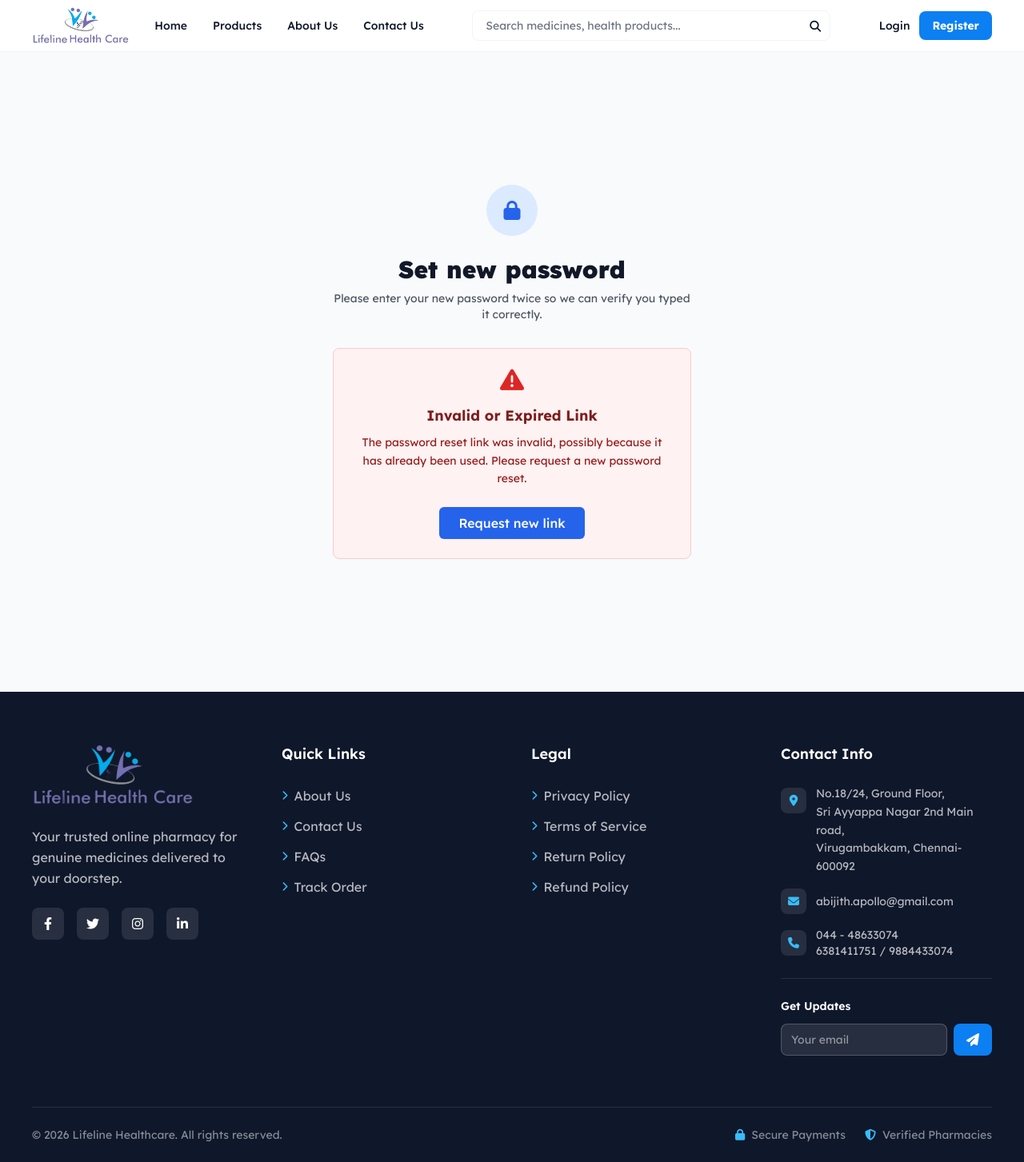
After one commit to suhaibpalli/lifeline_pharma, a Django app: page /accounts/password-reset-confirm/1/1/ in a window 1280 px wide. The commit adds this page. Shown: the whole page at 80% size. Run offline with Django 5.2, Linux system fonts and the light colour scheme; data that the repository does not hold is empty; style sheets or scripts are compiled from the project's sources; some libraries are stand-ins or nearby versions.

Commit message:
feat: implement user authentication and password reset functionality with templates and forms

```diff
--- a/apps/accounts/urls.py
+++ b/apps/accounts/urls.py
@@ -1,5 +1,7 @@
-from django.urls import path
+from django.urls import path, reverse_lazy
+from django.contrib.auth import views as auth_views
 from . import views
+from .forms import CustomPasswordResetForm
 
 app_name = 'accounts'
 
@@ -13,6 +15,43 @@ urlpatterns = [
     # Authentication URLs
     path('login/', views.CustomLoginView.as_view(), name='login'),
     path('logout/', views.logout_view, name='logout'),
+
+    # Password Reset URLs
+    path(
+        'password-reset/',
+        auth_views.PasswordResetView.as_view(
+            template_name='accounts/password_reset_form.html',
+            email_template_name='accounts/password_reset_email.txt',
+            html_email_template_name='accounts/password_reset_email.html',
+            subject_template_name='accounts/password_reset_subject.txt',
+            success_url=reverse_lazy('accounts:password_reset_done'),
+            form_class=CustomPasswordResetForm,
+            extra_email_context={'site_name': 'Lifeline Healthcare'}
+        ),
+        name='password_reset'
+    ),
+    path(
+        'password-reset/done/',
+        auth_views.PasswordResetDoneView.as_view(
+            template_name='accounts/password_reset_done.html'
+        ),
+        name='password_reset_done'
+    ),
+    path(
+        'password-reset-confirm/<uidb64>/<token>/',
+        auth_views.PasswordResetConfirmView.as_view(
+            template_name='accounts/password_reset_confirm.html',
+            success_url=reverse_lazy('accounts:password_reset_complete')
+        ),
+        name='password_reset_confirm'
+    ),
+    path(
+        'password-reset-complete/',
+        auth_views.PasswordResetCompleteView.as_view(
+            template_name='accounts/password_reset_complete.html'
+        ),
+        name='password_reset_complete'
+    ),
 
     # Profile URLs
     path('profile/', views.ProfileView.as_view(), name='profile'),
--- a/templates/accounts/login.html
+++ b/templates/accounts/login.html
@@ -52,7 +52,7 @@
                 </div>
 
                 <div class="text-sm">
-                    <a href="#" class="font-medium text-blue-600 hover:text-blue-500">
+                    <a href="{% url 'accounts:password_reset' %}" class="font-medium text-blue-600 hover:text-blue-500">
                         Forgot your password?
                     </a>
                 </div>
--- /dev/null
+++ b/templates/accounts/password_reset_confirm.html
@@ -0,0 +1,67 @@
+{% extends 'base.html' %}
+{% load widget_tweaks %}
+
+{% block title %}Set New Password - {{ site_name }}{% endblock %}
+
+{% block content %}
+<div class="min-h-screen flex items-center justify-center bg-gray-50 py-12 px-4 sm:px-6 lg:px-8">
+    <div class="max-w-md w-full space-y-8">
+        <div>
+            <div class="mx-auto w-16 h-16 bg-blue-100 rounded-full flex items-center justify-center">
+                <i class="fas fa-lock text-2xl text-blue-600"></i>
+            </div>
+            <h2 class="mt-6 text-center text-3xl font-extrabold text-gray-900">
+                Set new password
+            </h2>
+            <p class="mt-2 text-center text-sm text-gray-600">
+                Please enter your new password twice so we can verify you typed it correctly.
+            </p>
+        </div>
+
+        {% if validlink %}
+            <form class="mt-8 space-y-6" method="post">
+                {% csrf_token %}
+
+                <div class="space-y-4">
+                    {% for field in form %}
+                        <div>
+                            <label for="{{ field.id_for_label }}" class="block text-sm font-medium text-gray-700">
+                                {{ field.label }}
+                            </label>
+                            {% render_field field class="appearance-none rounded-md relative block w-full px-3 py-2 border border-gray-300 placeholder-gray-500 text-gray-900 focus:outline-none focus:ring-blue-500 focus:border-blue-500 focus:z-10 sm:text-sm" %}
+                            {% if field.errors %}
+                                {% for error in field.errors %}
+                                    <p class="mt-1 text-sm text-red-600">{{ error }}</p>
+                                {% endfor %}
+                            {% endif %}
+                            {% if field.help_text %}
+                                <p class="mt-1 text-xs text-gray-500">{{ field.help_text|safe }}</p>
+                            {% endif %}
+                        </div>
+                    {% endfor %}
+                </div>
+
+                <div>
+                    <button type="submit"
+                            class="group relative w-full flex justify-center py-2 px-4 border border-transparent text-sm font-medium rounded-md text-white bg-blue-600 hover:bg-blue-700 focus:outline-none focus:ring-2 focus:ring-offset-2 focus:ring-blue-500">
+                        Change password
+                    </button>
+                </div>
+            </form>
+        {% else %}
+            <div class="text-center bg-red-50 border border-red-200 rounded-lg p-6">
+                <i class="fas fa-exclamation-triangle text-3xl text-red-600 mb-4"></i>
+                <h3 class="text-lg font-bold text-red-900 mb-2">Invalid or Expired Link</h3>
+                <p class="text-sm text-red-800 leading-relaxed mb-6">
+                    The password reset link was invalid, possibly because it has already been used.
+                    Please request a new password reset.
+                </p>
+                <a href="{% url 'accounts:password_reset' %}"
+                   class="inline-flex items-center px-6 py-2 bg-blue-600 text-white font-medium rounded-md hover:bg-blue-700 transition-colors">
+                    Request new link
+                </a>
+            </div>
+        {% endif %}
+    </div>
+</div>
+{% endblock %}
--- /dev/null
+++ b/templates/accounts/password_reset_subject.txt
@@ -0,0 +1 @@
+Password reset on {{ site_name }}
```
Also changed, not shown: apps/accounts/forms.py (+23 -1 lines), templates/accounts/password_reset_complete.html (added, +28 -0 lines), templates/accounts/password_reset_done.html (added, +31 -0 lines), templates/accounts/password_reset_email.html (added, +90 -0 lines), templates/accounts/password_reset_email.txt (added, +11 -0 lines), templates/accounts/password_reset_form.html (added, +54 -0 lines).
